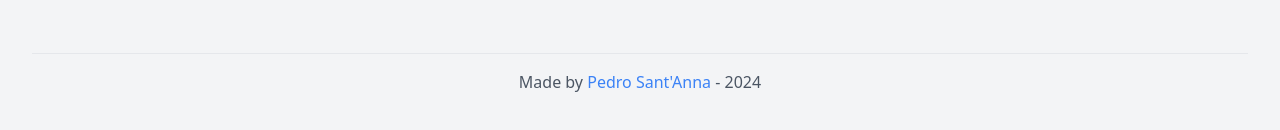
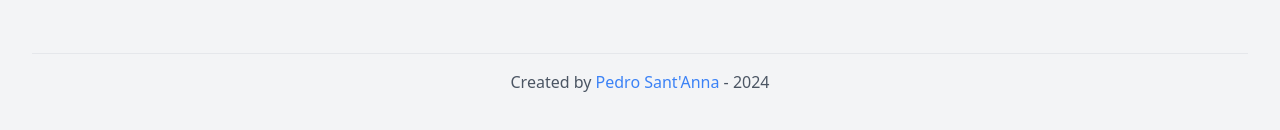
Before and after one commit to pedrosantanna/nextjs-artist-stats, a Next.js app: page / in a window 1280 px wide. Shown: the part 658-788 px from the top of the page. Built offline with nearby package versions, Linux system fonts and the light colour scheme.

Commit message:
Changed MADE to CREATED by

```diff
--- a/app/page.tsx
+++ b/app/page.tsx
@@ -66,7 +66,7 @@ export default function Home() {
       </div>
       <footer className="w-full text-center py-4 mt-8 border-t">
         <p className="text-gray-600">
-          Made by{' '}
+          Created by{' '}
           <a
             href="https://github.com/pedrosantanna"
             target="_blank"
```
